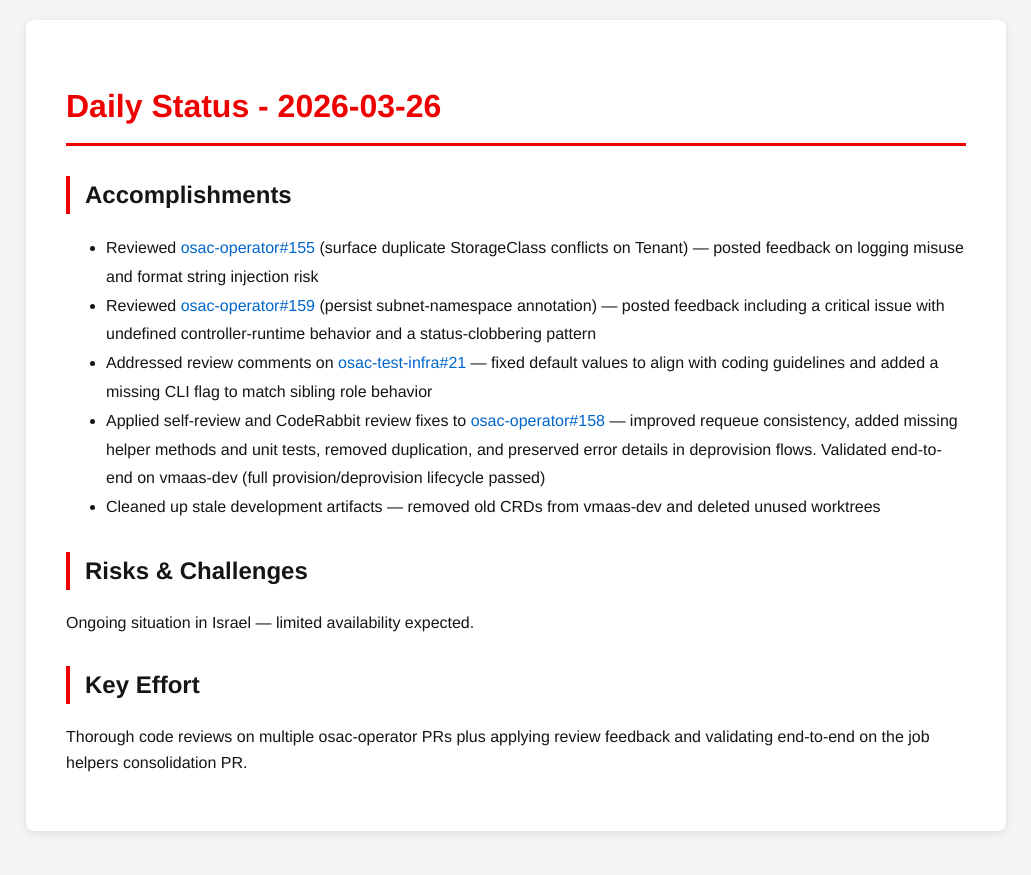
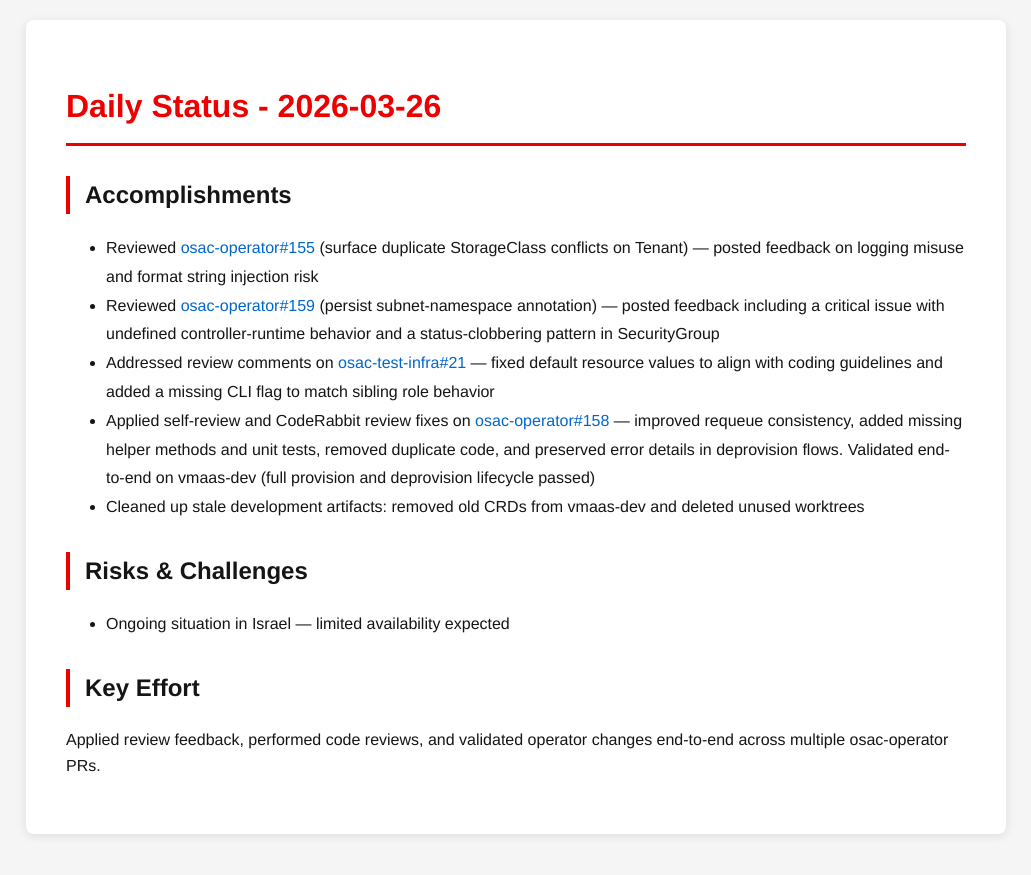
Before and after one commit to tzvatot/daily-status, a Jekyll site: the page built from 2026-03-26.md, in a window 1280 px wide. Shown: the top 875 px of the page, without its empty margins (124-1155 px from the left). Built offline with Jekyll 4.4.1, drawn with Linux system fonts in a browser that asks for light colours.

Commit message:
Daily status update - 2026-03-26

```diff
--- a/2026-03-26.md
+++ b/2026-03-26.md
@@ -8,13 +8,13 @@
 
 ## Accomplishments
 - Reviewed [osac-operator#155](https://github.com/osac-project/osac-operator/pull/155) (surface duplicate StorageClass conflicts on Tenant) — posted feedback on logging misuse and format string injection risk
-- Reviewed [osac-operator#159](https://github.com/osac-project/osac-operator/pull/159) (persist subnet-namespace annotation) — posted feedback including a critical issue with undefined controller-runtime behavior and a status-clobbering pattern
-- Addressed review comments on [osac-test-infra#21](https://github.com/osac-project/osac-test-infra/pull/21) — fixed default values to align with coding guidelines and added a missing CLI flag to match sibling role behavior
-- Applied self-review and CodeRabbit review fixes to [osac-operator#158](https://github.com/osac-project/osac-operator/pull/158) — improved requeue consistency, added missing helper methods and unit tests, removed duplication, and preserved error details in deprovision flows. Validated end-to-end on vmaas-dev (full provision/deprovision lifecycle passed)
-- Cleaned up stale development artifacts — removed old CRDs from vmaas-dev and deleted unused worktrees
+- Reviewed [osac-operator#159](https://github.com/osac-project/osac-operator/pull/159) (persist subnet-namespace annotation) — posted feedback including a critical issue with undefined controller-runtime behavior and a status-clobbering pattern in SecurityGroup
+- Addressed review comments on [osac-test-infra#21](https://github.com/osac-project/osac-test-infra/pull/21) — fixed default resource values to align with coding guidelines and added a missing CLI flag to match sibling role behavior
+- Applied self-review and CodeRabbit review fixes on [osac-operator#158](https://github.com/osac-project/osac-operator/pull/158) — improved requeue consistency, added missing helper methods and unit tests, removed duplicate code, and preserved error details in deprovision flows. Validated end-to-end on vmaas-dev (full provision and deprovision lifecycle passed)
+- Cleaned up stale development artifacts: removed old CRDs from vmaas-dev and deleted unused worktrees
 
 ## Risks & Challenges
-Ongoing situation in Israel — limited availability expected.
+- Ongoing situation in Israel — limited availability expected
 
 ## Key Effort
-Thorough code reviews on multiple osac-operator PRs plus applying review feedback and validating end-to-end on the job helpers consolidation PR.
+Applied review feedback, performed code reviews, and validated operator changes end-to-end across multiple osac-operator PRs.
```
